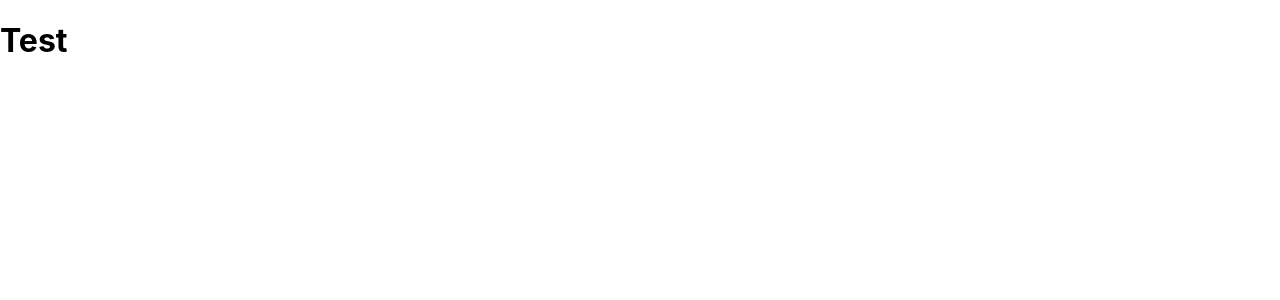
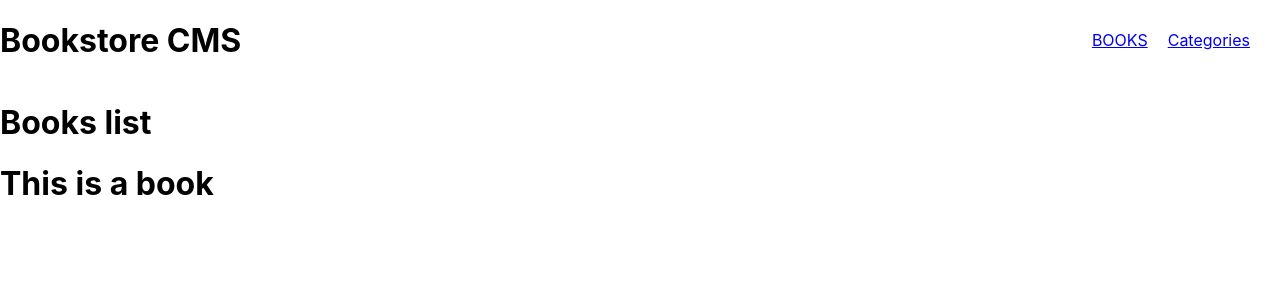
Before and after one commit to nedjwab/bookstore, a React (Create React App) app: page /books in a window 1280 px wide. Shown: the top 300 px of the page. Built offline with nearby package versions, Linux system fonts and the light colour scheme.

Commit message:
Create The  components

```diff
--- a/src/App.css
+++ b/src/App.css
@@ -1,3 +1,17 @@
 body {
   margin: 0;
 }
+
+header {
+  display: flex;
+  flex-direction: row;
+  justify-content: space-between;
+}
+
+.nav-items {
+  margin: 30px 30px;
+}
+
+.nav-item {
+  margin-left: 20px;
+}
--- a/src/App.js
+++ b/src/App.js
@@ -1,8 +1,24 @@
 import './App.css';
+import {
+  BrowserRouter as Router,
+  Routes,
+  Route,
+} from 'react-router-dom';
+import Navbar from './components/navbar';
+import Books from './components/books';
+import Categories from './components/categories';
 
 function App() {
   return (
-    <h1>Test</h1>
+    <>
+      <Router>
+        <Navbar />
+        <Routes>
+          <Route exact path="/books" element={<Books />} />
+          <Route exact path="/categories" element={<Categories />} />
+        </Routes>
+      </Router>
+    </>
   );
 }
 
--- /dev/null
+++ b/src/components/book.js
@@ -0,0 +1,7 @@
+import React from 'react';
+
+const Book = () => (
+  <h1>This is a book</h1>
+);
+
+export default Book;
--- /dev/null
+++ b/src/components/books.js
@@ -0,0 +1,14 @@
+import React from 'react';
+import Book from './book';
+
+const Books = () => (
+  <div className="container">
+    <h1>Books list</h1>
+    <div className="single-book">
+      <Book />
+    </div>
+  </div>
+
+);
+
+export default Books;
--- /dev/null
+++ b/src/components/categories.js
@@ -0,0 +1,7 @@
+import React from 'react';
+
+const Categories = () => (
+  <button type="submit">Check Status</button>
+);
+
+export default Categories;
--- /dev/null
+++ b/src/components/navbar.js
@@ -0,0 +1,14 @@
+import React from 'react';
+import { Link } from 'react-router-dom';
+
+const Navbar = () => (
+  <header>
+    <h1 id="logo">Bookstore CMS</h1>
+    <nav className="nav-items">
+      <Link to="/books" className="nav-item">BOOKS</Link>
+      <Link to="/categories" className="nav-item">Categories</Link>
+    </nav>
+  </header>
+);
+
+export default Navbar;
```
